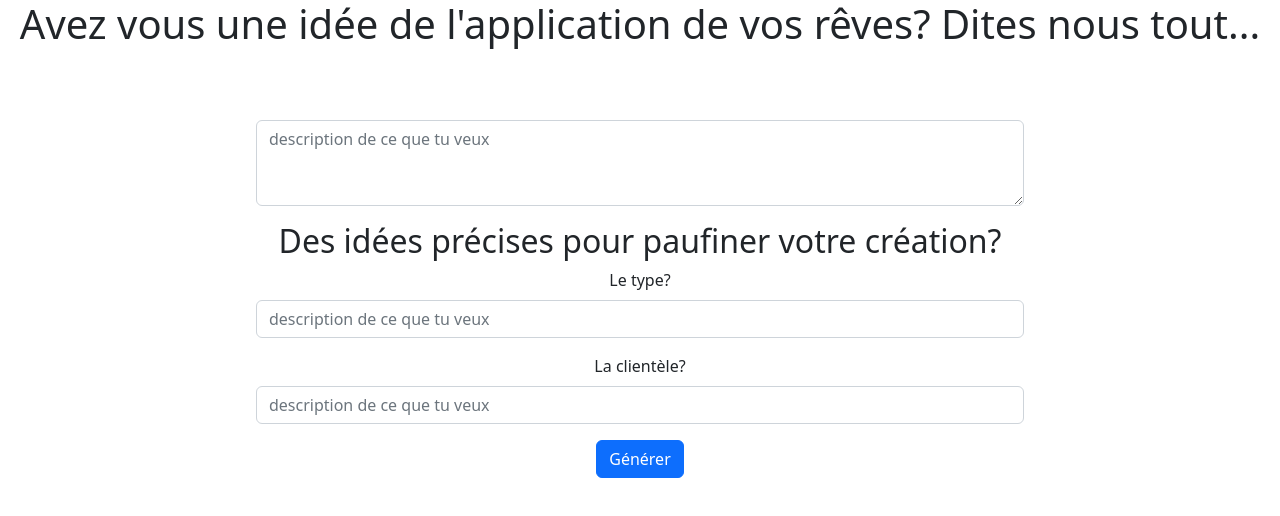
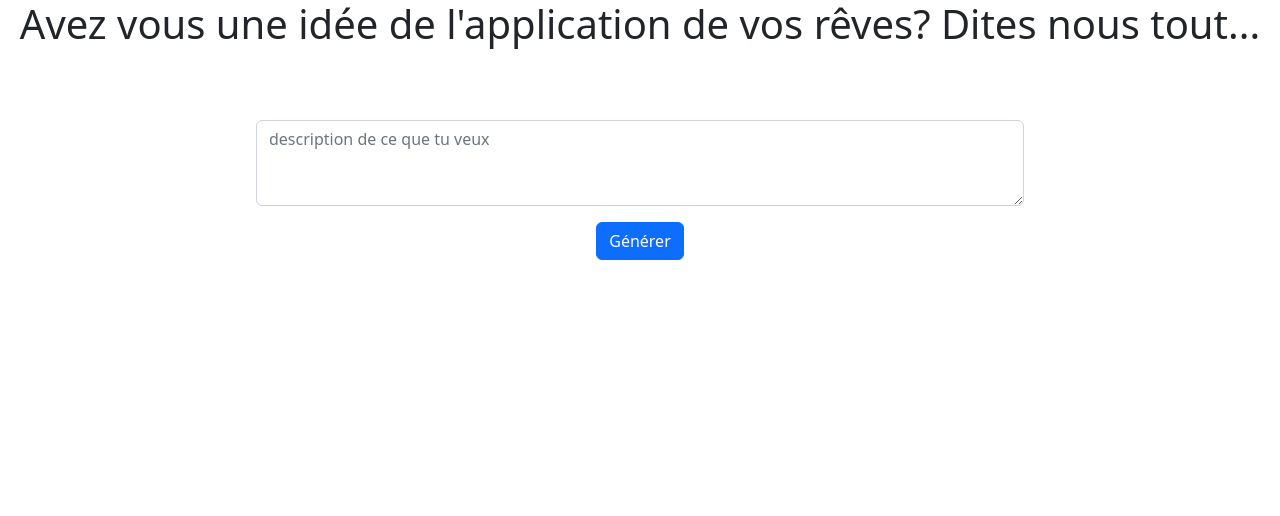
Before and after one commit to MuDraconiis/hackathon2022, a React (Create React App) app in the folder content_generator/: page /generation in a window 1280 px wide. Shown: the top 516 px of the page. Built offline with nearby package versions, Linux system fonts and the light colour scheme.

Commit message:
Question changé

```diff
--- a/content_generator/src/components/Generation.js
+++ b/content_generator/src/components/Generation.js
@@ -25,12 +25,10 @@ export default function Generation() {
     const [inputs, setInputs] = useState([]);
     const [result, setResult] = useState([]);
     const [prompt, setPrompt] = useState("");
+    const [concat, setConcat] = useState();
+    const [submit, setSubmit] = useState(false);
+    console.log(result)
 
-    useEffect(() => {
-
-
-    }
-    )
 
     const handleChange = (event) => {
         const name = event.target.name;
@@ -42,9 +40,6 @@ export default function Generation() {
 
     async function handleSubmit(event) {
         event.preventDefault();
-        console.log(inputs["firstinput"]);
-        console.log(process.env.REACT_APP_Open_AI_Key, "sasa")
-
         const configuration = new Configuration({
             apiKey: process.env.REACT_APP_Open_AI_Key,
         });
@@ -74,15 +69,20 @@ export default function Generation() {
         const responseImage = await openai.createImage({
             prompt: "Give a logo without text about this application:" + prompt,
             n: 10,
-            size: "512x512",
+            size: "256x256",
         });
+        for(let i = 0; i < 10; i++){
+            setConcat([responseTitre.data.choices[i].text, responseArgVente.data.choices[i].text, responseImage.data.data[i].url])
+        }
+        setSubmit(true)
+    }
 
+    useEffect(() => {
         for(let i = 0; i < 10; i++){
-            let concat = [responseTitre.data.choices[i].text, responseArgVente.data.choices[i].text, responseImage.data.data[i].url]
             result[i] = concat
         }
-    }
-
+        console.log(result)
+    })
 
     return (
         <div>{MyBody()}
@@ -100,29 +100,57 @@ export default function Generation() {
                                 as="textarea" rows={3}
                             />
                         </Form.Group>
+                        {
+                            submit == true ? (
+                                <>
                                     <h2>Des idées précises pour paufiner votre création?</h2>
                                     <Form.Group className="mb-3">
-                            <Form.Label >Le type?</Form.Label>
+                                        <Form.Label >Un thème?</Form.Label>
                                         <Form.Control
                                             className="app-input"
-                                placeholder="description de ce que tu veux"
+                                            placeholder="Ex: Nature, animaux, science, technologie..."
                                             onChange={(e) => setPrompt(e.target.value)}
                                             rows="10"
                                             cols="40"
                                         />
+
                                     </Form.Group>
                                     <Form.Group className="mb-3">
-                            <Form.Label>La clientèle?</Form.Label>
+                                        <Form.Label>Une clientèle visée?</Form.Label>
                                         <Form.Control
                                             className="app-input"
-                                placeholder="description de ce que tu veux"
+                                            placeholder="Ex: Organisation, particulier, catégorie de personne..."
                                             onChange={(e) => setPrompt(e.target.value)}
 
                                         />
                                     </Form.Group>
+                                    <Form.Group className="mb-3">
+                                        <Form.Label>Ce que vous proposez?</Form.Label>
+                                        <Form.Control
+                                            className="app-input"
+                                            placeholder="Ex: De la vente, des services... ou même du bénévolat!"
+                                            onChange={(e) => setPrompt(e.target.value)}
+
+                                        />
+                                    </Form.Group>
+                                    <Form.Group className="mb-3">
+                                        <Form.Label>Un état d'esprit?</Form.Label>
+                                        <Form.Control
+                                            className="app-input"
+                                            placeholder="Ex: Le partage, le sérieux, l'entrain..."
+                                            onChange={(e) => setPrompt(e.target.value)}
+
+                                        />
+                                    </Form.Group>
+                                </>
+                            ) : (
+                                <></>
+                            )
+                        }
+
                         <Button type="submit">Générer</Button>
                         {
-                            result[0] != null ? (
+                            submit == true ? (
                                 <img className="result-image" src={result[0][2]} alt="result" />
                             ) : (
                                 <></>
```
Lines whose indentation alone changed are shown as unchanged.
